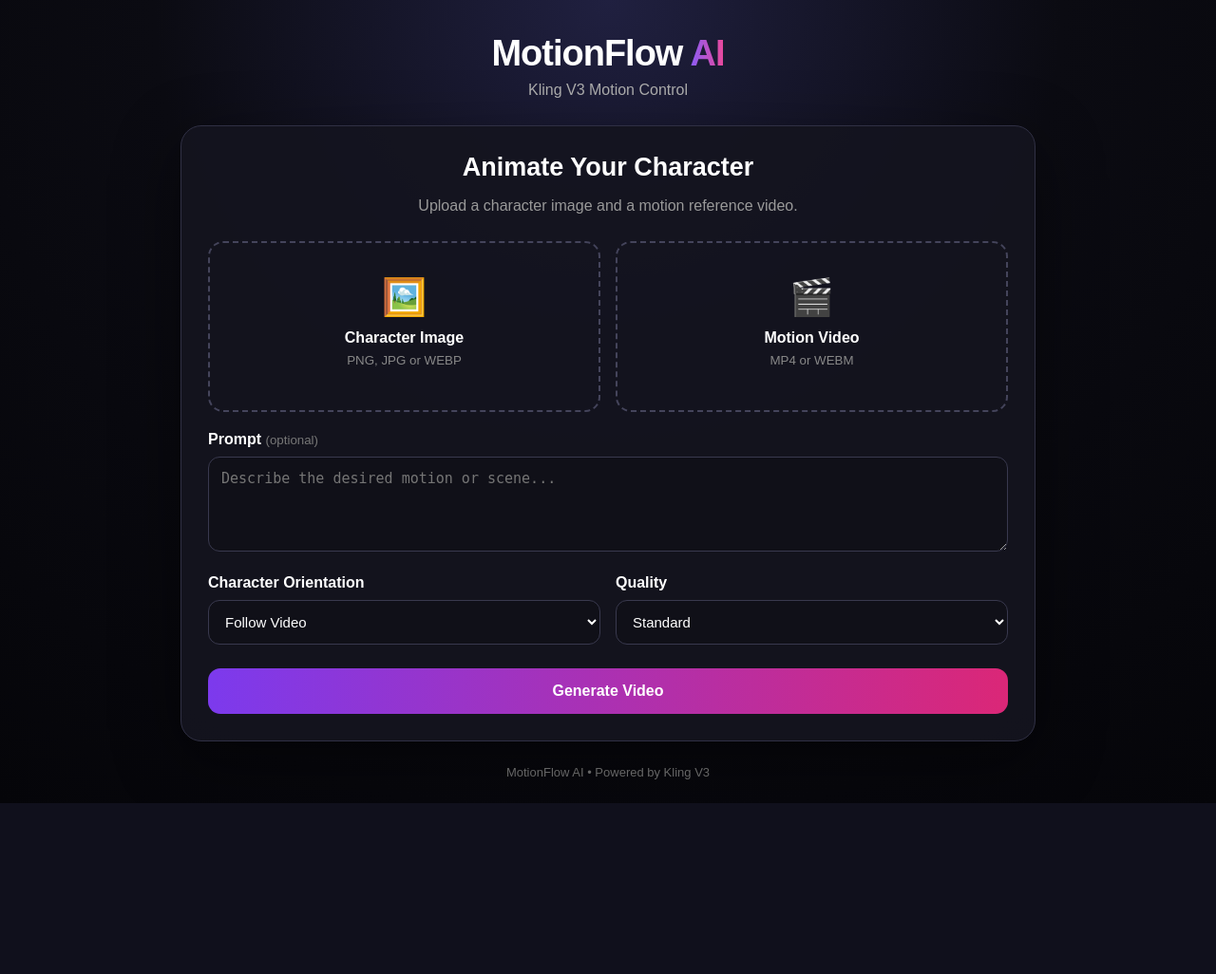
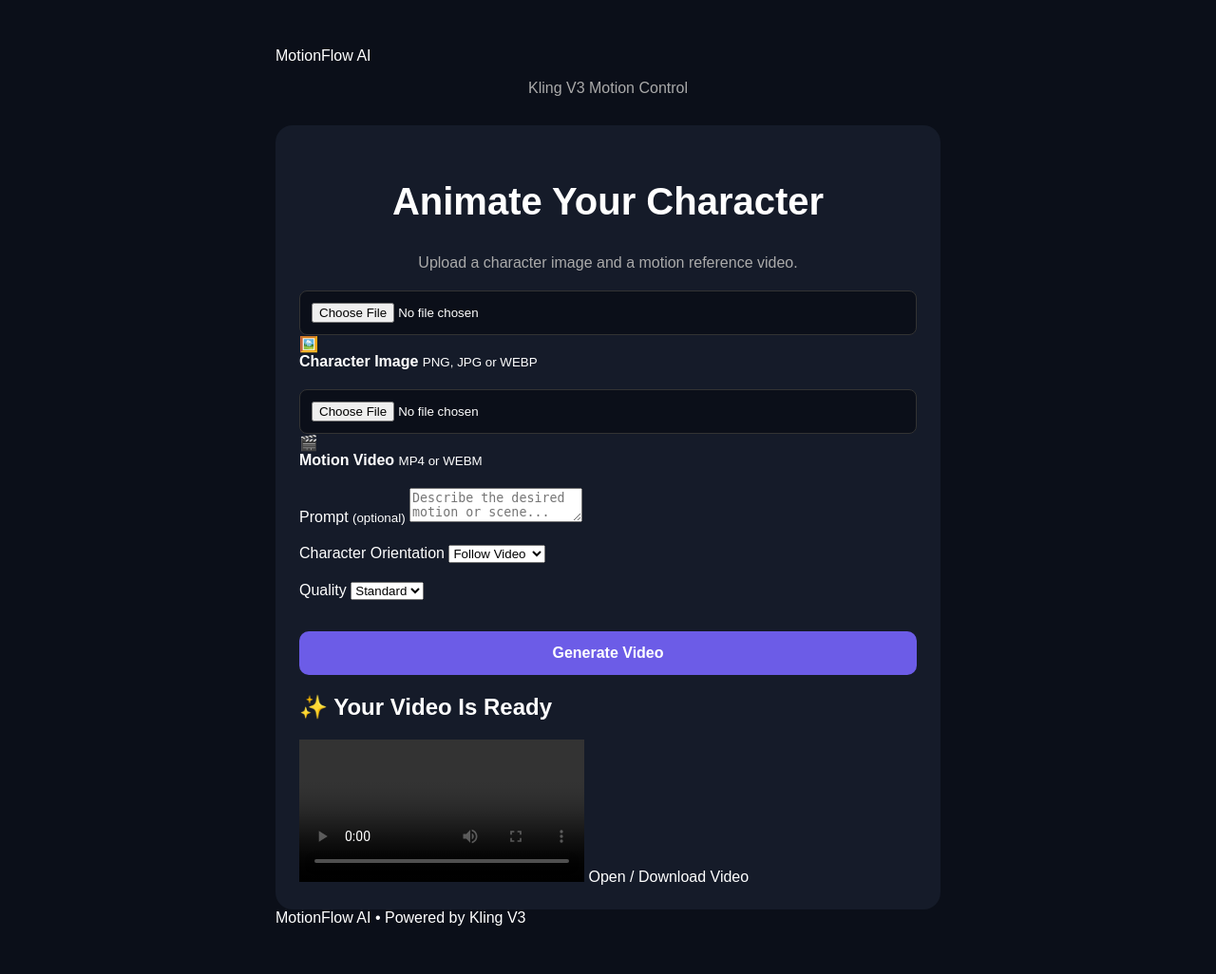
Before and after one commit to Mahi9318/motionflow-ai-v2, a Flask app: page / in a window 1280 px wide. Shown: the whole page at 95% size. Before the commit the page ends 846 px from the top, so only its background shows below. Run offline with Flask 3, Linux system fonts and the light colour scheme.

Commit message:
Refactor CSS styles for improved layout and design

```diff
--- a/static/style.css
+++ b/static/style.css
@@ -4,264 +4,63 @@
 
 body {
     margin: 0;
-  min-height: 100vh;
-  font-family: Arial, Helvetica, sans-serif;
-  background:
-    radial-gradient(circle at top, #202040 0%, #0b0b12 45%, #050509 100%);
-  color: #fff;
+    font-family: Arial, sans-serif;
+    background: #0b0f19;
+    color: white;
 }
 
 .container {
-  width: min(900px, 94%);
-  margin: auto;
-  padding: 35px 0 25px;
+    width: 92%;
+    max-width: 700px;
+    margin: 50px auto;
 }
 
-header {
+h1 {
     text-align: center;
-  margin-bottom: 28px;
+    font-size: 40px;
 }
 
-.logo {
-  font-size: 38px;
-  font-weight: 800;
-  letter-spacing: -1px;
-}
-
-.logo span {
-  background: linear-gradient(90deg, #8b5cf6, #ec4899);
-  -webkit-background-clip: text;
-  color: transparent;
-}
-
-header p {
+p {
+    text-align: center;
     color: #aaa;
-  margin-top: 8px;
 }
 
 .card {
-  background: rgba(20, 20, 31, 0.92);
-  border: 1px solid #303044;
-  border-radius: 22px;
-  padding: 28px;
-  box-shadow: 0 20px 70px rgba(0,0,0,.45);
+    background: #151b29;
+    padding: 25px;
+    border-radius: 18px;
+    margin-top: 30px;
 }
 
-h1 {
-  margin: 0;
-  text-align: center;
-  font-size: 27px;
+label {
+    display: block;
+    margin-top: 20px;
+    margin-bottom: 8px;
 }
 
-.subtitle {
-  text-align: center;
-  color: #999;
-  margin-bottom: 28px;
-}
-
-.upload-grid {
-  display: grid;
-  grid-template-columns: 1fr 1fr;
-  gap: 16px;
-}
-
-.upload-box {
-  min-height: 180px;
-  border: 2px dashed #44445b;
-  border-radius: 16px;
-  display: flex;
-  flex-direction: column;
-  justify-content: center;
-  align-items: center;
-  text-align: center;
-  cursor: pointer;
-  padding: 20px;
-  transition: .2s;
-}
-
-.upload-box:hover {
-  border-color: #8b5cf6;
-  background: rgba(139,92,246,.08);
-}
-
-.upload-box input {
-  display: none;
-}
-
-.upload-icon {
-  font-size: 38px;
-  margin-bottom: 12px;
-}
-
-.upload-box small {
-  color: #888;
-  margin-top: 7px;
-}
-
-.upload-box span {
-  color: #a78bfa;
-  margin-top: 10px;
-  max-width: 100%;
-  overflow: hidden;
-  text-overflow: ellipsis;
-}
-
-.field {
-  display: block;
-  margin-top: 20px;
-}
-
-.field > span {
-  display: block;
-  font-weight: 600;
-  margin-bottom: 9px;
-}
-
-.field small {
-  color: #777;
-  font-weight: normal;
-}
-
-textarea,
-select {
+input {
     width: 100%;
-  border: 1px solid #39394e;
-  background: #101018;
+    padding: 12px;
+    background: #0b0f19;
     color: white;
-  border-radius: 12px;
-  padding: 13px;
-  outline: none;
-  font-size: 15px;
-}
-
-textarea {
-  min-height: 100px;
-  resize: vertical;
-}
-
-textarea:focus,
-select:focus {
-  border-color: #8b5cf6;
-}
-
-.options {
-  display: grid;
-  grid-template-columns: 1fr 1fr;
-  gap: 16px;
+    border: 1px solid #333;
+    border-radius: 8px;
 }
 
 button {
     width: 100%;
+    margin-top: 25px;
+    padding: 14px;
     border: 0;
-  border-radius: 13px;
-  margin-top: 25px;
-  padding: 15px;
+    border-radius: 10px;
+    background: #6c5ce7;
     color: white;
     font-size: 16px;
-  font-weight: 700;
-  cursor: pointer;
-  background: linear-gradient(90deg, #7c3aed, #db2777);
+    font-weight: bold;
 }
 
-button:disabled {
-  opacity: .65;
-  cursor: not-allowed;
+#status {
+    margin-top: 20px;
+    text-align: center;
+    color: #aaa;
 }
-
-.message {
-  margin-top: 18px;
-  padding: 13px;
-  border-radius: 10px;
-  text-align: center;
-  background: #181827;
-}
-
-.message.success {
-  border: 1px solid #315d42;
-}
-
-.message.error {
-  border: 1px solid #7f3030;
-  color: #ffb4b4;
-}
-
-.hidden {
-  display: none !important;
-}
-
-.spinner {
-  display: inline-block;
-  width: 17px;
-  height: 17px;
-  margin-left: 8px;
-  border: 2px solid rgba(255,255,255,.4);
-  border-top-color: white;
-  border-radius: 50%;
-  vertical-align: middle;
-  animation: spin .8s linear infinite;
-}
-
-@keyframes spin {
-  to {
-    transform: rotate(360deg);
-  }
-}
-
-.result {
-  margin-top: 28px;
-  padding-top: 25px;
-  border-top: 1px solid #303044;
-}
-
-.result h2 {
-  text-align: center;
-}
-
-.result video {
-  width: 100%;
-  max-height: 600px;
-  border-radius: 14px;
-  background: #000;
-}
-
-.download {
-  display: block;
-  text-align: center;
-  margin-top: 15px;
-  padding: 13px;
-  border-radius: 11px;
-  text-decoration: none;
-  color: white;
-  background: #25253a;
-}
-
-footer {
-  text-align: center;
-  color: #666;
-  margin-top: 25px;
-  font-size: 13px;
-}
-
-@media (max-width: 650px) {
-  .container {
-    padding-top: 20px;
-  }
-
-  .card {
-    padding: 18px;
-    border-radius: 17px;
-  }
-
-  .logo {
-    font-size: 31px;
-  }
-
-  .upload-grid,
-  .options {
-    grid-template-columns: 1fr;
-  }
-
-  .upload-box {
-    min-height: 150px;
-  }
-    }
```
Lines whose indentation alone changed are shown as unchanged.
